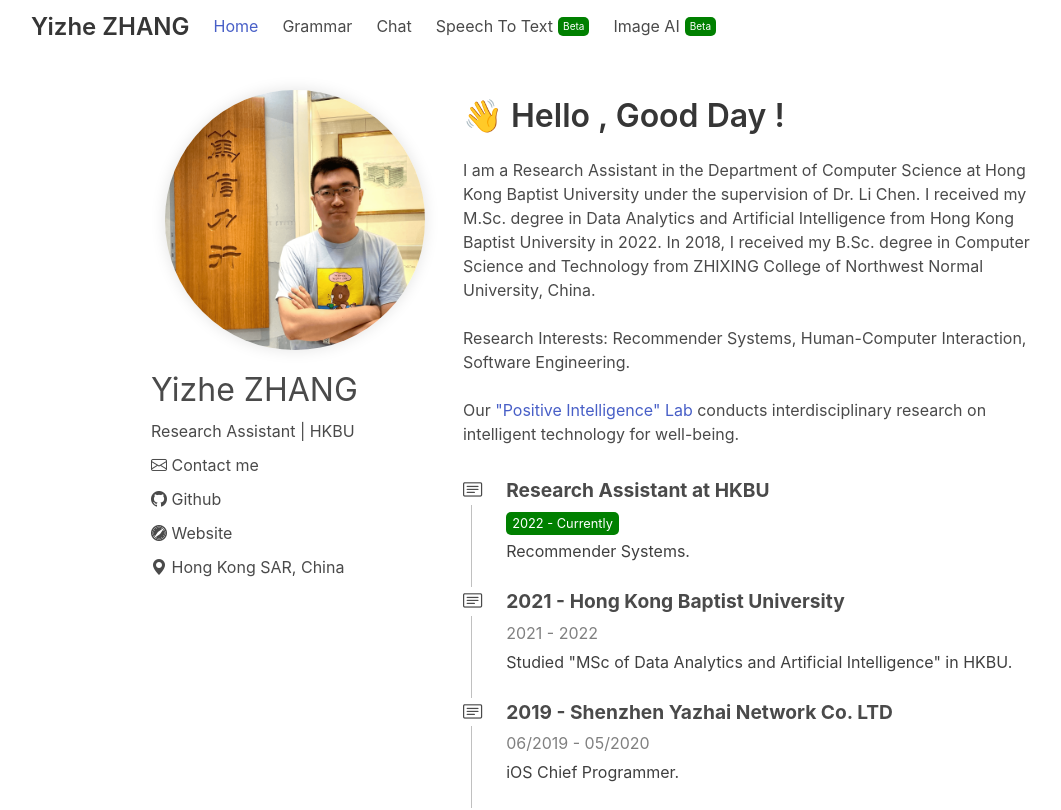
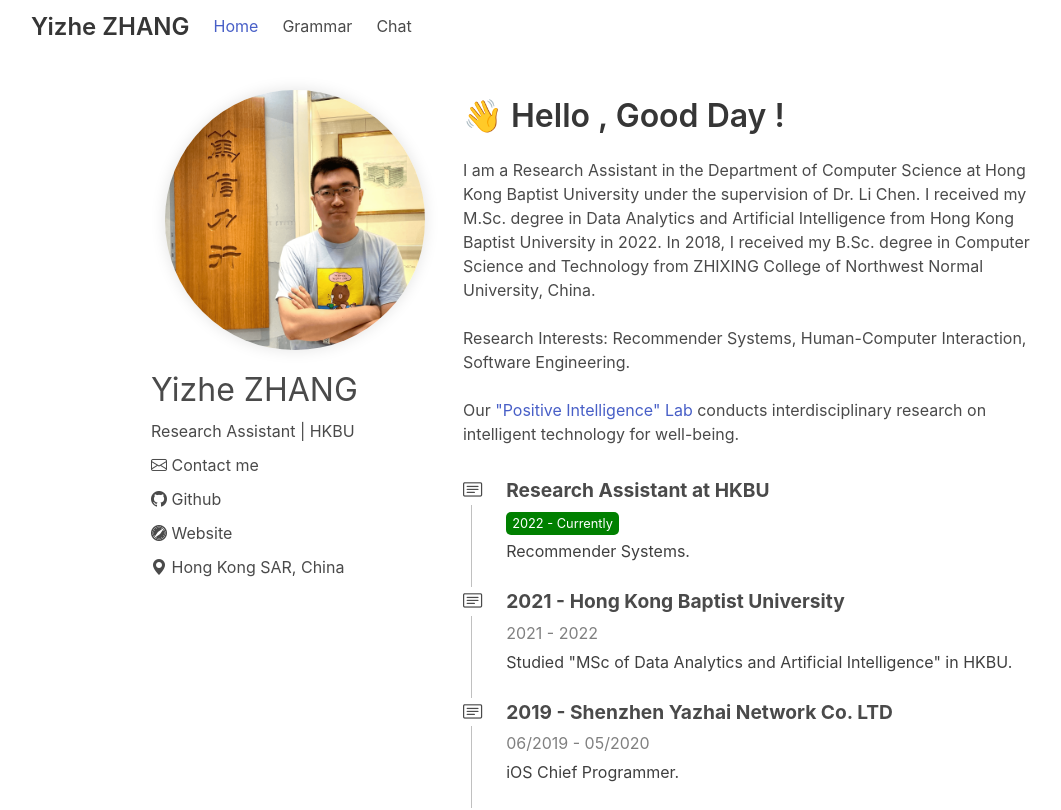
Before and after one commit to ZhangYizhe/zhangyizhe.github.io, a Vue app: page / in a window 1280 px wide. Shown: the top 810 px of the page, without its empty margins (33-1094 px from the left). Built offline with nearby package versions, Linux system fonts and the light colour scheme.

Commit message:
Remove some methods

```diff
--- a/src/components/NavigationBar.vue
+++ b/src/components/NavigationBar.vue
@@ -29,14 +29,14 @@
                         <router-link to="/chat" :class="['navbar-item', tag === 'chat' ? 'is-active' : '']">
                             Chat
                         </router-link>
-                        <router-link to="/audio" :class="['navbar-item', tag === 'audio' ? 'is-active' : '']">
-                          Speech To Text<span
-                            style="font-size: 10px; margin-left: 5px; padding: 2px 5px; background-color: green; color: white; border-radius: 5px">Beta</span>
-                        </router-link>
-                        <router-link to="/imageai" :class="['navbar-item', tag === 'imageai' ? 'is-active' : '']">
-                            Image AI<span
-                                style="font-size: 10px; margin-left: 5px; padding: 2px 5px; background-color: green; color: white; border-radius: 5px">Beta</span>
-                        </router-link>
+<!--                        <router-link to="/audio" :class="['navbar-item', tag === 'audio' ? 'is-active' : '']">-->
+<!--                          Speech To Text<span-->
+<!--                            style="font-size: 10px; margin-left: 5px; padding: 2px 5px; background-color: green; color: white; border-radius: 5px">Beta</span>-->
+<!--                        </router-link>-->
+<!--                        <router-link to="/imageai" :class="['navbar-item', tag === 'imageai' ? 'is-active' : '']">-->
+<!--                            Image AI<span-->
+<!--                                style="font-size: 10px; margin-left: 5px; padding: 2px 5px; background-color: green; color: white; border-radius: 5px">Beta</span>-->
+<!--                        </router-link>-->
                     </div>
                 </div>
             </nav>
--- a/src/router.js
+++ b/src/router.js
@@ -20,17 +20,17 @@ const routes = [
         component: () => import('@/components/Grammar/GrammarView.vue'),
     },
 
-    {
-        path: '/audio',
-        name: 'audio',
-        component: () => import('@/components/Audio/AudioView.vue'),
-    },
-
-    {
-        path: '/imageai',
-        name: 'imageai',
-        component: () => import('@/components/ImageAI/ImageAIView.vue'),
-    },
+    // {
+    //     path: '/audio',
+    //     name: 'audio',
+    //     component: () => import('@/components/Audio/AudioView.vue'),
+    // },
+    //
+    // {
+    //     path: '/imageai',
+    //     name: 'imageai',
+    //     component: () => import('@/components/ImageAI/ImageAIView.vue'),
+    // },
 
     {
         path: '/privacy-policy',
```
